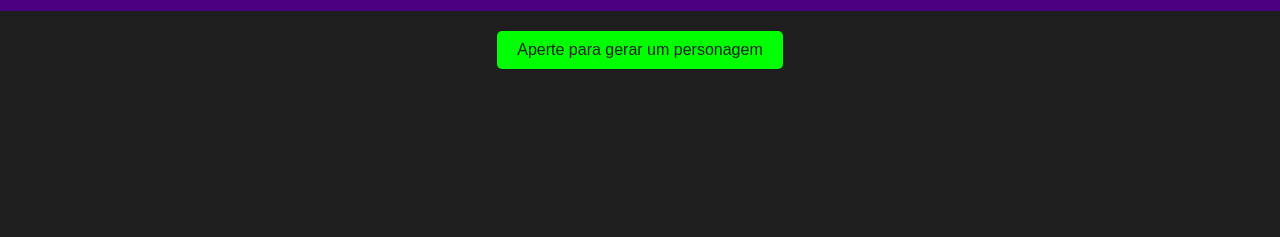
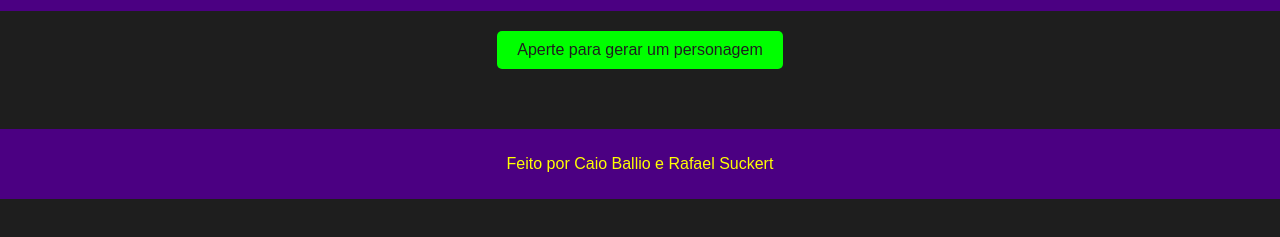
Before and after one commit to CaioBallio/garcia-API, a plain HTML site: page index.html in a window 1280 px wide. Shown: the part 89-326 px from the top of the page. Drawn offline with Linux system fonts and the light colour scheme.

Commit message:
Adicionar footer

```diff
--- a/index.html
+++ b/index.html
@@ -14,7 +14,9 @@
         <button id="generate-button">Aperte para gerar um personagem</button>
         <div id="character-container" class="character-container"></div>
     </main>
-
+    <footer>
+        <p>Feito por Caio Ballio e Rafael Suckert</p>
+    </footer>
     <script src="script.js"></script>
 </body>
 </html>
```
